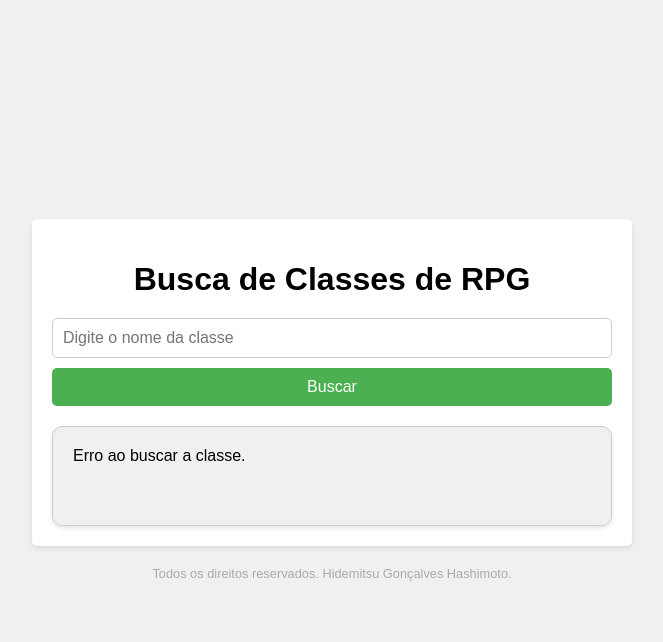
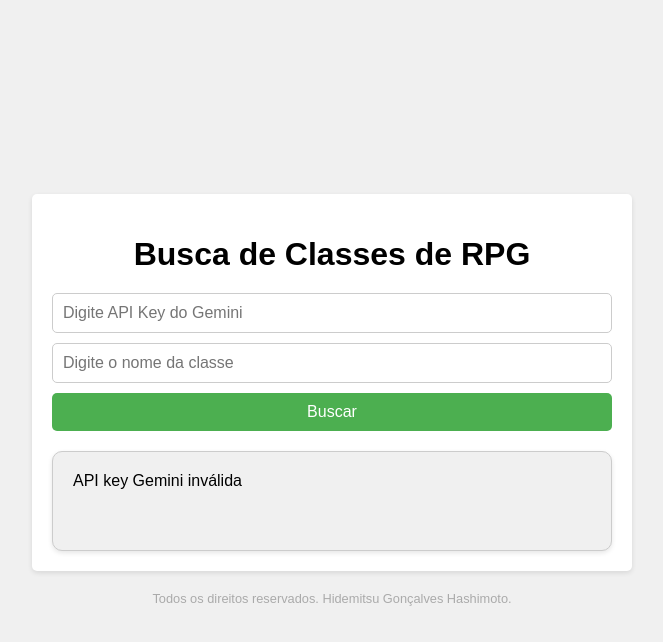
Before and after one commit to HidemitsuHashimoto/alura-gemini-rpg-class, a plain HTML site: page index.html in a window 1280 px wide. Both pictures are taken after a click on the button "Buscar". Shown: the whole page, without its empty margins (308-971 px from the left). Drawn offline with nearby package versions, Linux system fonts and the light colour scheme; no server answers.

Commit message:
feat: add api gemini key input

```diff
--- a/index.html
+++ b/index.html
@@ -10,6 +10,7 @@
 <body>
   <div id="app">
     <h1>Busca de Classes de RPG</h1>
+    <input type="text" id="geminiApiKey" placeholder="Digite API Key do Gemini">
     <input type="text" id="classe" placeholder="Digite o nome da classe">
     <button id="buscar">Buscar</button>
     <div id="resultado"></div>
--- a/script.js
+++ b/script.js
@@ -1,12 +1,18 @@
+const geminiApiKey = document.getElementById('geminiApiKey');
 const inputClasse = document.getElementById('classe');
 const btnBuscar = document.getElementById('buscar');
 const resultado = document.getElementById('resultado');
 
 btnBuscar.addEventListener('click', async () => {
     const classe = inputClasse.value;
+    const key = geminiApiKey.value;
 
     try {
-        const response = await fetch("https://generativelanguage.googleapis.com/v1beta/models/gemini-1.5-flash:generateContent?key=AIzaSyBvpV8xm75nwbjPtFxT4KuIJZPtIKYnn7w", {
+      if(!key) {
+        throw new Error('API key Gemini inválida')
+      }
+
+      const response = await fetch(`https://generativelanguage.googleapis.com/v1beta/models/gemini-1.5-flash:generateContent?key=${key}`, {
         method: 'POST',
         headers: {
           'Content-Type': 'application/json'
@@ -29,6 +35,9 @@ btnBuscar.addEventListener('click', async () => {
       `;
     } catch (error) {
         console.error(error);
+        if(error.message === 'API key Gemini inválida')
+          return resultado.innerHTML = 'API key Gemini inválida'
+
         resultado.innerHTML = 'Erro ao buscar a classe.';
     }
 });
--- a/styles.css
+++ b/styles.css
@@ -32,12 +32,13 @@ h1 {
 }
 
 /* Search bar */
-#classe {
+input {
   padding: 10px;
   border: 1px solid #ccc;
   border-radius: 5px;
   width: 100%;
   font-size: 16px;
+  margin-bottom: 10px;
 }
 
 /* Button */
@@ -49,7 +50,6 @@ h1 {
   border-radius: 5px;
   cursor: pointer;
   font-size: 16px;
-  margin-top: 10px;
   width: 100%;
 }
 
```
Lines whose indentation alone changed are shown as unchanged.
